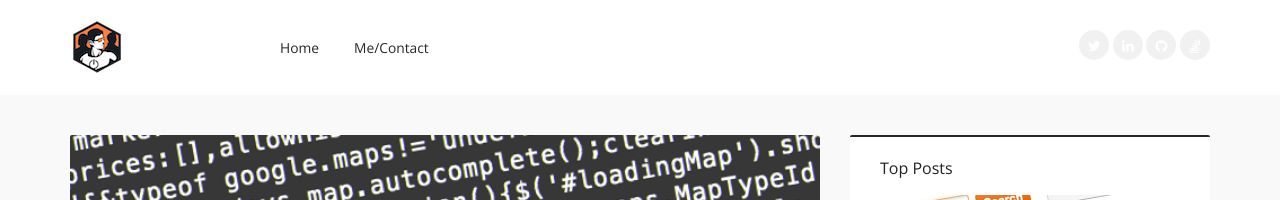
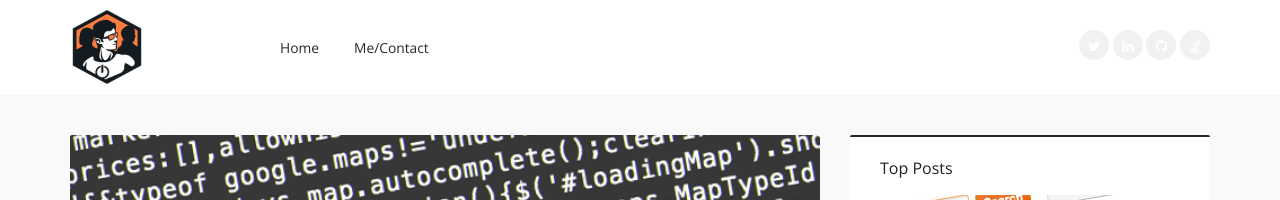
Before and after one commit to matthiasmullie/mullie.eu, a Jekyll site: the page built from index.html, in a window 1280 px wide. Shown: the top 200 px of the page. Built offline with Jekyll 4.4.1, drawn with Linux system fonts in a browser that asks for light colours; Markdown is read by kramdown in place of the engine named in the settings; the list of posts is cut into pages by our own code.

Commit message:
Make the logo bigger

```diff
--- a/public/assets/css/override.css
+++ b/public/assets/css/override.css
@@ -1,15 +1,23 @@
 /*
- * Original template logo was 34px high; current logo 54px.
- * This takes away 10px of the padding around the logo, but adds it back to all
+ * Original template logo was 34px high; current logo 74px.
+ * This takes away 20px of the padding around the logo, but adds it back to all
  * other elements in the header, so they're centered with the new logo.
  */
 #header .main-header {
-	padding: 20px 0;
+	padding: 10px 0;
 }
 .header-left-menu,
 .header-social-link,
 .mobile-menu-trigger {
-	padding: 10px 0;
+	padding: 20px 0;
+}
+
+/*
+ * Set logo dimensions so the logo itself can be bigger (retina stuff)
+ */
+.logo-area img {
+	width: 74px;
+	height: 74px;
 }
 
 /*
```
Also changed, not shown: public/assets/images/logo.png.
